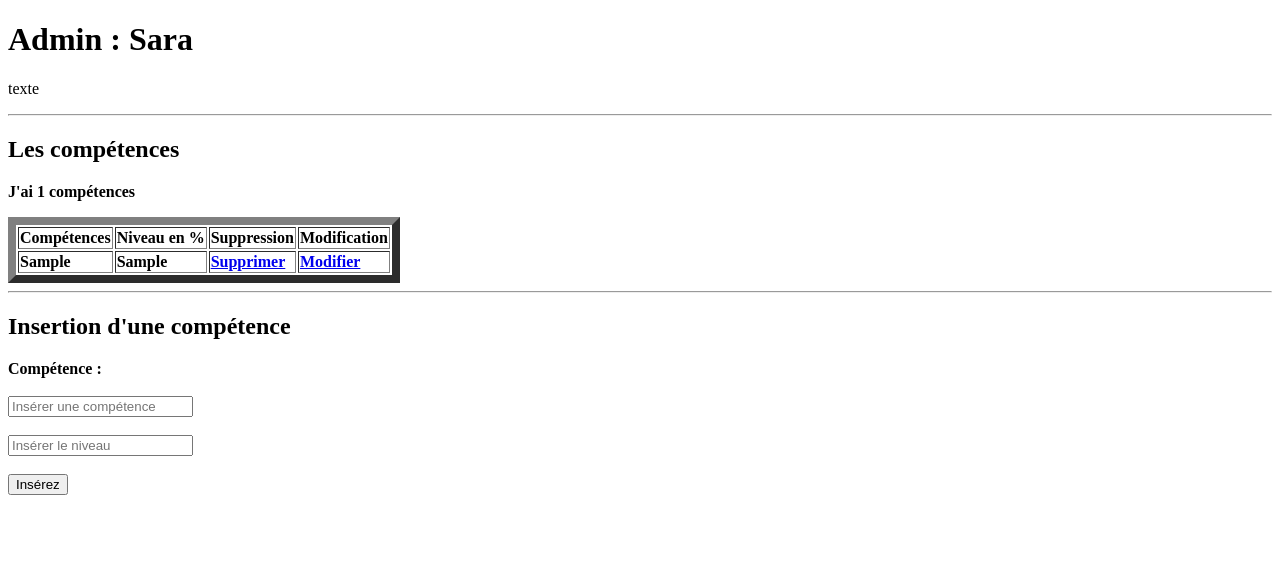
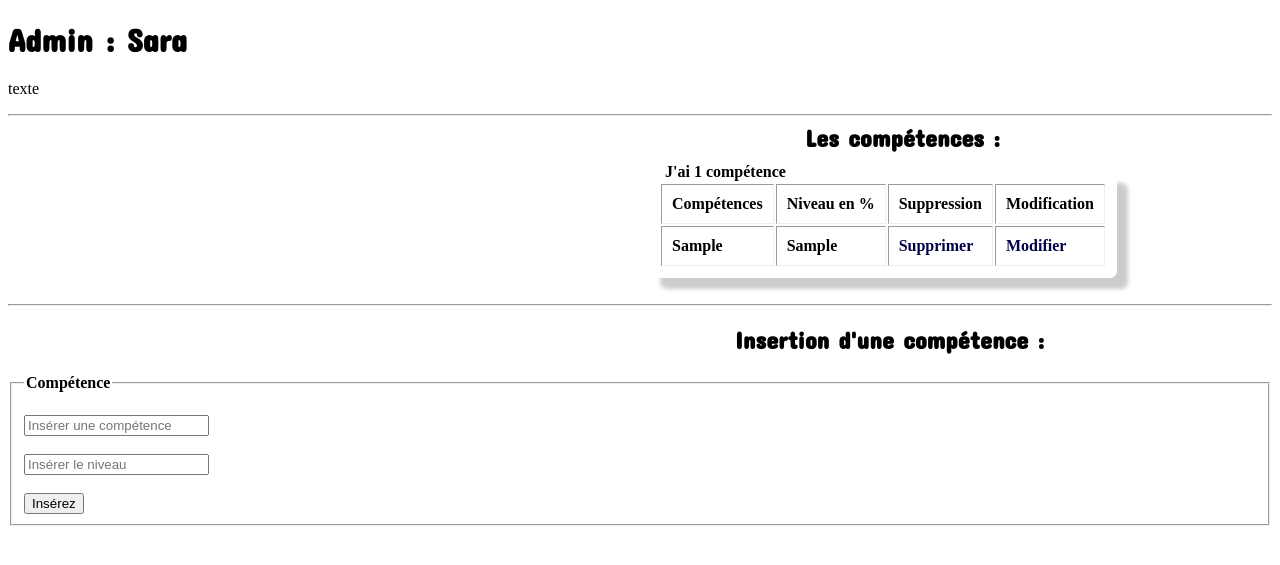
Before and after one commit to sarafkaier/Sara_site_CV, a PHP site: page /competence.php in a window 1280 px wide. Shown: the top 565 px of the page. Run offline with PHP 8.4, Linux system fonts and the light colour scheme; data comes from the database, SQL or seed files in the repository; tables that the repository leaves empty or names only in its code hold one stand-in row (values such as "Sample post").

Commit message:
comme 12

```diff
--- a/admin/competence.php
+++ b/admin/competence.php
@@ -3,8 +3,10 @@ require 'connexion.php';
 ?>
 
 <?php
+$msg = '';
+
 // gestion des contenus de la BDD compétences
-$msg = '';
+
 
 // insertion d'une compétence
 if (isset($_POST['competence'])) { // Si on a posté une nouvelle comp.
@@ -40,27 +42,30 @@ if (isset($_GET['id_competence'])) { // on récupère la comp. par son id dans l
     <head>
         <meta charset="utf-8">
         <?php
-        $resultat = $pdo -> query('SELECT * FROM t_utilisateurs');
+        $resultat = $pdo -> query("SELECT * FROM t_utilisateurs WHERE id_utilisateur = '1'");
         $ligne_utilisateur = $resultat -> fetch();
         ?>
         <title>Admin : <?= ($ligne_utilisateur['pseudo']); ?></title>
+        <link rel="stylesheet" href="css/style_admin.css">
+        <link href="https://fonts.googleapis.com/css?family=Concert+One" rel="stylesheet">
     </head>
     <body>
         <h1>Admin : <?= ($ligne_utilisateur['prenom']); ?></h1>
         <p>texte</p>
         <hr>
         <?php
-        $resultat = $pdo -> prepare('SELECT * FROM t_competences');
+        $resultat = $pdo -> prepare("SELECT * FROM t_competences WHERE utilisateur_id ='1'");
         $resultat->execute();
         $nbr_competences = $resultat->rowCount();
 
         // $ligne_competence = $resultat -> fetch();
         ?>
+        <div class="conteneur">
 
-        <h2>Les compétences</h2>
-        <p><b>J'ai <?= $nbr_competences;?> compétences</p>
+            <h2 class="titre">Les compétences :</h2>
+            <p class="competence"><b>J'ai <?= $nbr_competences;?> compétence<?=    ($nbr_competences>1)?'s':''?></p>
 
-        <table border="8">
+                <table border="2">
                     <tr>
                         <th>Compétences</th>
                         <th>Niveau en %</th>
@@ -73,26 +78,30 @@ if (isset($_GET['id_competence'])) { // on récupère la comp. par son id dans l
                             <td><?= $ligne_competence['competence'];?></td>
                             <td><?= $ligne_competence['c_niveau'];?></td>
                             <td><a href="competence.php?id_competence=<?= $ligne_competence['id_competence'];?>">Supprimer</a></td>
-              <td><a href="#">Modifier</a></td>
+                            <td><a href="modif_competence.php?id_competence=<?= $ligne_competence['id_competence'];?>">Modifier</a></td>
                     </tr>
                         <?php } ?>
 
-        </table>
+                </table><br>
+
+        </div>
 
         <hr>
 
-        <h2>Insertion d'une compétence</h2>
+        <h2>Insertion d'une compétence :</h2>
 
         <form action="competence.php" method="post">
-
+            <fieldset>
+                <legend>Compétence</legend><br>
             <?= $msg; ?>
-            <label for="competence">Compétence :</label><br><br>
             <input type="text" name="competence" id="competence" placeholder="Insérer une compétence"><br><br>
 
             <input type="text" name="c_niveau" id="c_niveau" placeholder="Insérer le niveau"><br><br>
 
             <input type="submit" value="Insérez">
 
+            </fieldset>
         </form>
+
     </body>
 </html>
--- a/admin/css/style_admin.css
+++ b/admin/css/style_admin.css
@@ -1,2 +1,47 @@
 @charset "UTF-8";
 /*CSS Document admin sara*/
+
+table{
+    border-radius: 7px;
+    box-shadow: 11px 11px 4px rgba(0, 0, 0, 0.2);
+    padding: 10px;
+    border: 0px;
+}
+
+th{
+    padding: 10px;
+}
+
+td{
+    padding: 10px;
+}
+
+a{
+    text-decoration: none;
+    color: #000249;
+}
+
+h1{
+    font-family: 'Concert One', cursive;
+}
+
+h2{
+    font-family: 'Concert One', cursive;
+    margin-left: 727px;
+}
+
+.conteneur{
+    margin-left: 641px;
+}
+
+.titre{
+    margin-left: 156px;
+    margin-top: 3px;
+    font-family: 'Concert One', cursive;
+}
+
+.competence{
+    position: absolute;
+    left: 665px;
+    top: 147px;
+}
```
Also changed, not shown: admin/index.php (+2 -5 lines), admin/modif_competence.php (added, +28 -0 lines), admin/sauvegarde/t_utilisateurs.sql (renamed from admin/t_utilisateurs.sql). Lines whose indentation alone changed are shown as unchanged.
